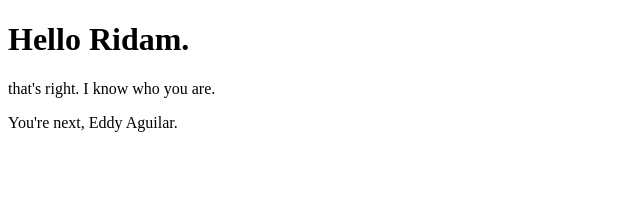
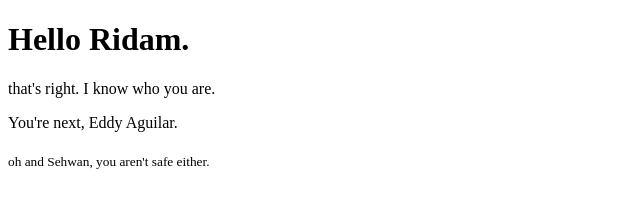
Before and after one commit to lmaoNebula/lmaoNebula.github.io, a plain HTML site: page index.html in a window 1280 px wide. Shown: the whole page, without its empty margins (0-640 px from the left). Drawn offline with Linux system fonts and the light colour scheme.

Commit message:
Update index.html

```diff
--- a/index.html
+++ b/index.html
@@ -4,5 +4,6 @@
 <h1>Hello Ridam.</h1>
 <p>that's right. I know who you are.</p>
 <p>You're next, Eddy Aguilar.</p>
+<sub>oh and Sehwan, you aren't safe either.</sub>
 </body>
 </html>
```
